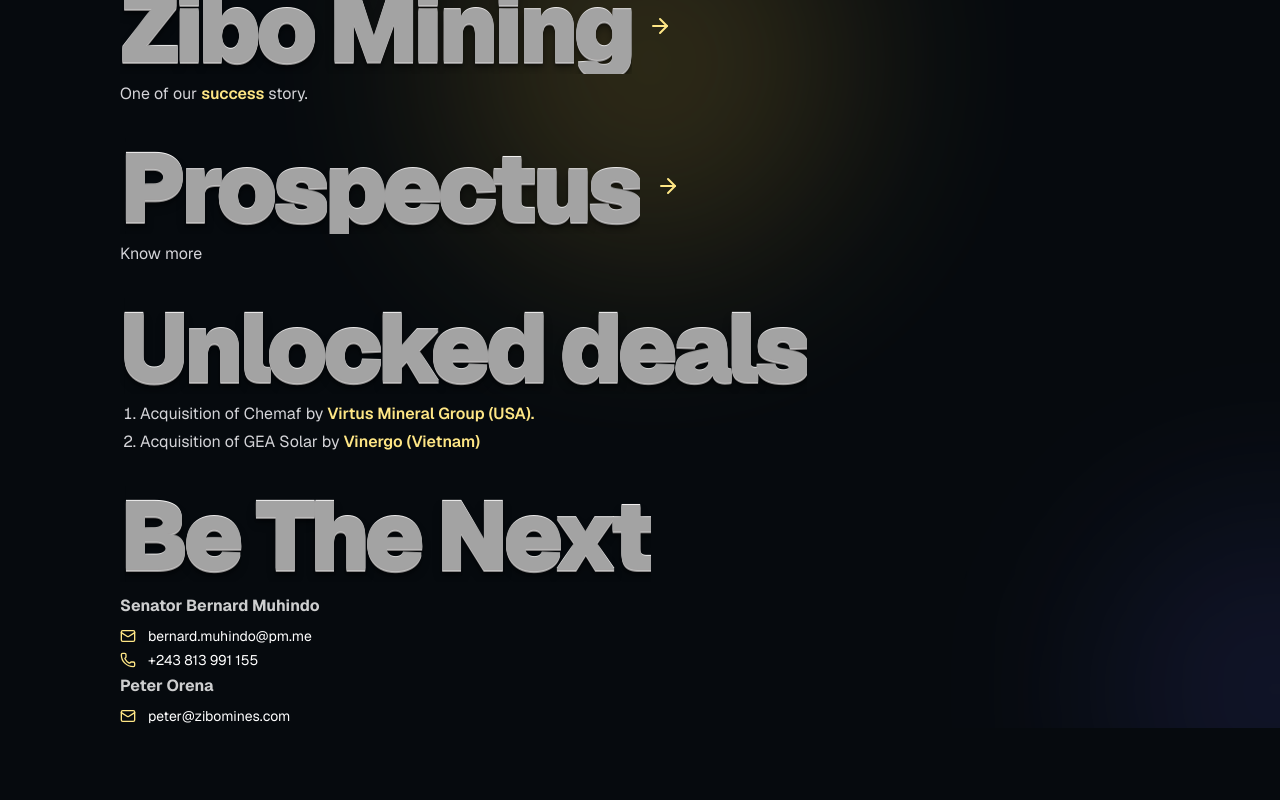
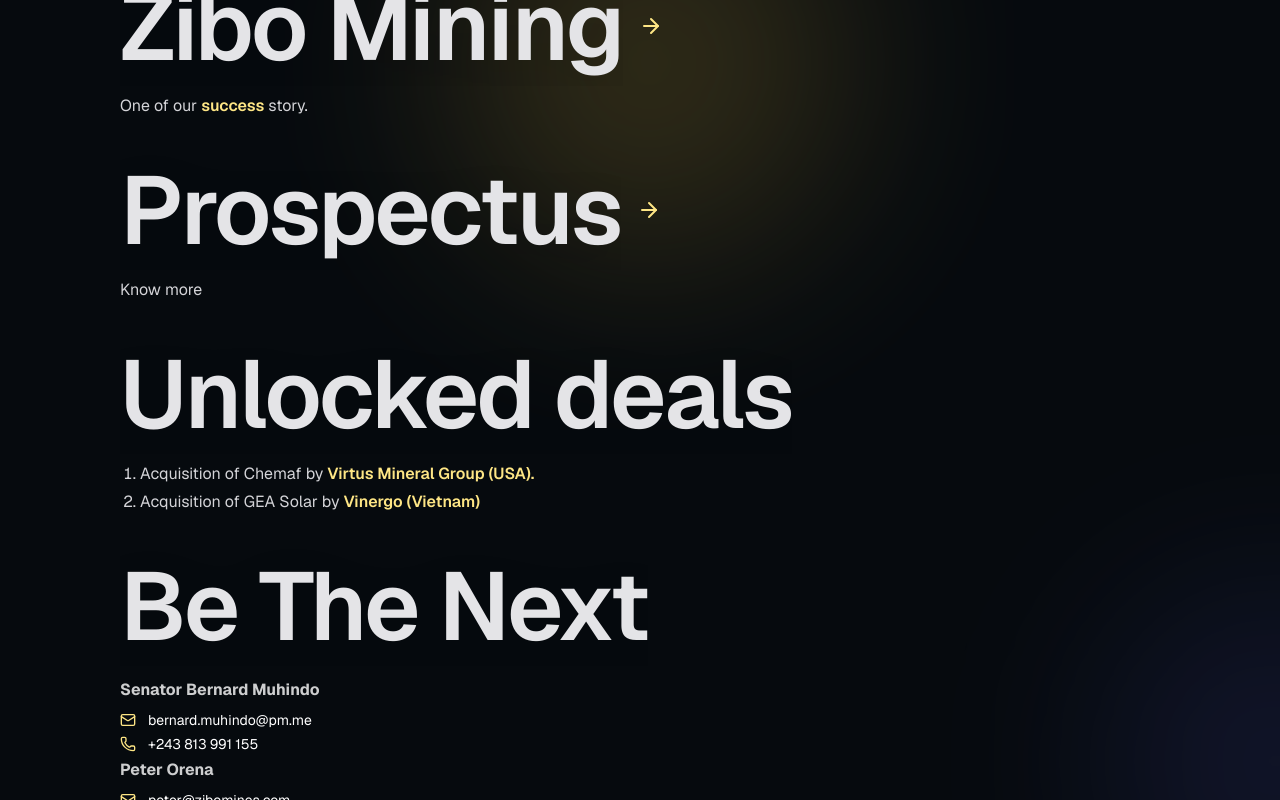
Before and after one commit to digipublic243/invest, a Next.js app: page / in a window 1280 px wide. Built offline with nearby package versions, Linux system fonts and the light colour scheme; no server answers.

Commit message:
Refactor Home page styles; comment out unused .silver-3d class and adjust height of main container for better layout consistency.

```diff
--- a/app/globals.css
+++ b/app/globals.css
@@ -33,7 +33,7 @@
   font-family: Arial, Helvetica, sans-serif;
 }
 
-.silver-3d {
+/* .silver-3d {
   background: linear-gradient(
     to bottom,
     #fcfcfc 0%,
@@ -53,4 +53,4 @@
     0 4px 0 #888686,
     0 6px 2px rgba(0, 0, 0, 0.25),
     0 8px 8px rgba(0, 0, 0, 0.35);
-}
+} */
--- a/app/page.tsx
+++ b/app/page.tsx
@@ -19,7 +19,7 @@
 
   return (
     <div className="md:min-h-screen font-sans text-zinc-900 dark:bg-black/50 dark:text-zinc-100 ">
-      <div className=" relative overflow-hidden  flex items-center justify-center h-[91vh]">
+      <div className=" relative overflow-hidden  flex items-center justify-center h-screen">
         <AppBackground />
         <main className="relative  w-full max-w-6xl  sm:px-10 mx-auto h-auto ">
           <div className=" flex w-full justify-center max-w-6xl mx-4">
@@ -119,12 +119,12 @@
               >
                 <div className="flex flex-wrap items-center gap-4">
                 <div className="relative inline-block overflow-hidden">
-                <div className="max-w-4xl font-black font-poppins md:text-8xl text-4xl tracking-tighter silver-3d">
+                <div className="max-w-4xl font-poppins text-5xl font-semibold leading-tight tracking-tight sm:text-4xl lg:text-8xl drop-shadow-2xl">
   {item.title}
 </div>
 
   {/* Reflet qui passe */}
-  <div className="absolute inset-0 -translate-x-full animate-[shine_2.5s_infinite] bg-linear-to-r from-transparent via-white/50 to-transparent blur-sm"></div>
+  {/* <div className="absolute inset-0 -translate-x-full animate-[shine_2.5s_infinite] bg-linear-to-r from-transparent via-white/50 to-transparent blur-sm"></div> */}
 </div>
 
 
```
